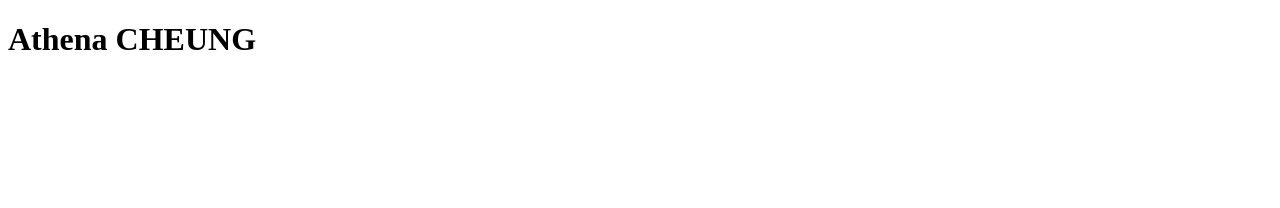
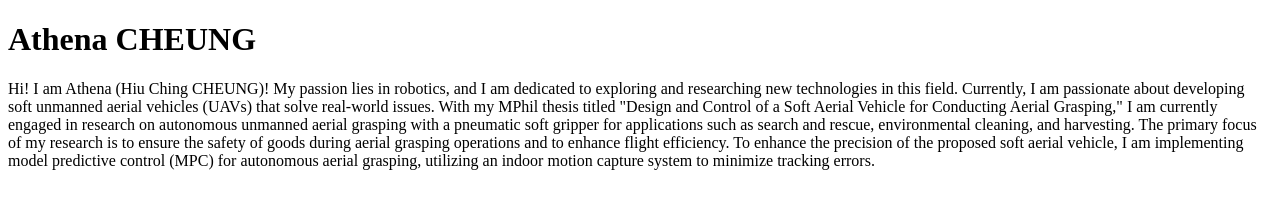
Before and after one commit to Athenachc/athenachc2.github.io, a plain HTML site: page index2.html in a window 1280 px wide. Drawn offline with Linux system fonts and the light colour scheme.

Commit message:
del readme

```diff
--- a/index2.html
+++ b/index2.html
@@ -9,6 +9,9 @@
 
 <body>
   <h1>Athena CHEUNG</h1>
+  <p> Hi! I am Athena (Hiu Ching CHEUNG)!
+
+    My passion lies in robotics, and I am dedicated to exploring and researching new technologies in this field. Currently, I am passionate about developing soft unmanned aerial vehicles (UAVs) that solve real-world issues. With my MPhil thesis titled "Design and Control of a Soft Aerial Vehicle for Conducting Aerial Grasping," I am currently engaged in research on autonomous unmanned aerial grasping with a pneumatic soft gripper for applications such as search and rescue, environmental cleaning, and harvesting. The primary focus of my research is to ensure the safety of goods during aerial grasping operations and to enhance flight efficiency. To enhance the precision of the proposed soft aerial vehicle, I am implementing model predictive control (MPC) for autonomous aerial grasping, utilizing an indoor motion capture system to minimize tracking errors.</p>
 </body>
 
 </html>
```
Also changed, not shown: 1 other file.
